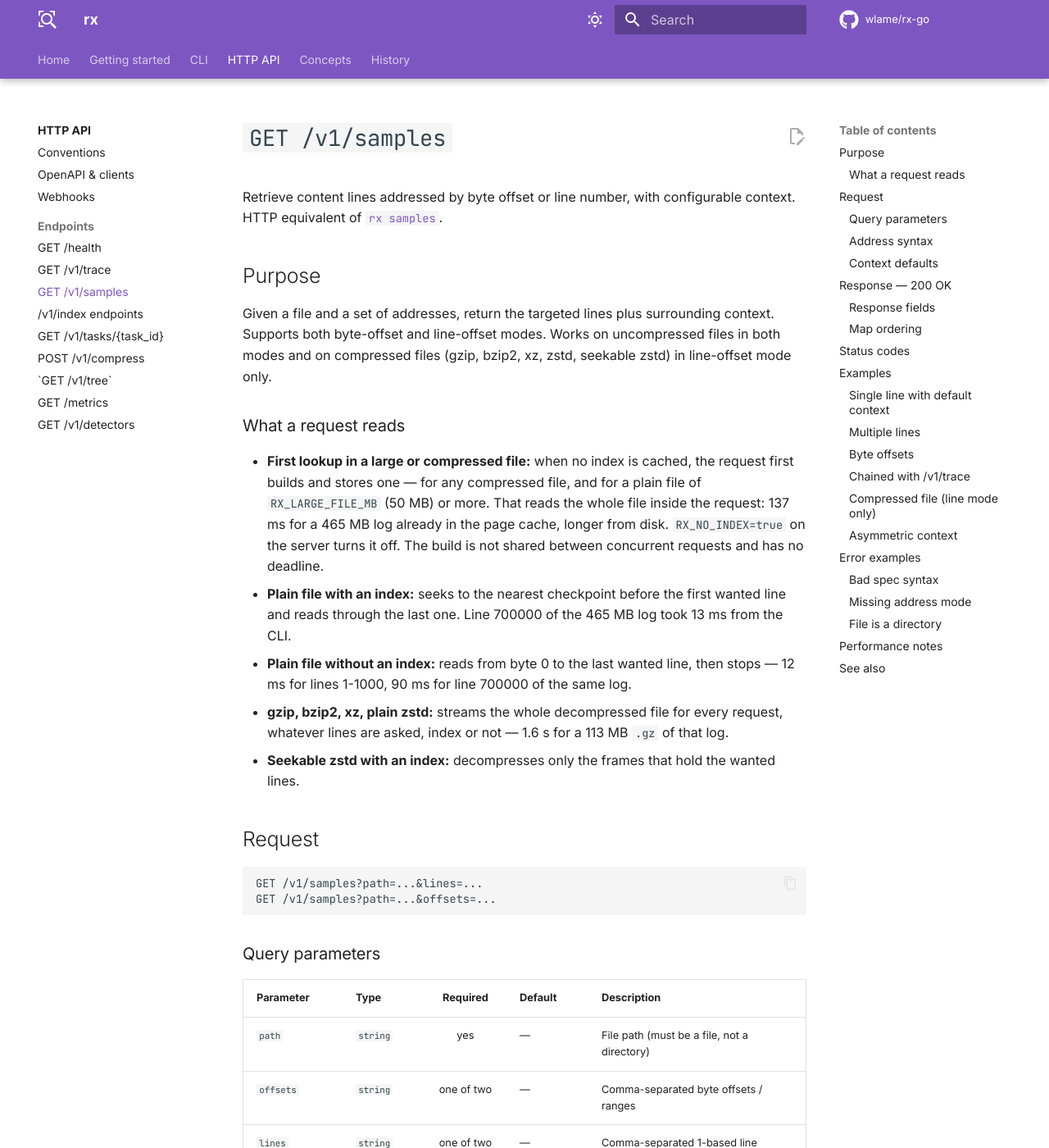
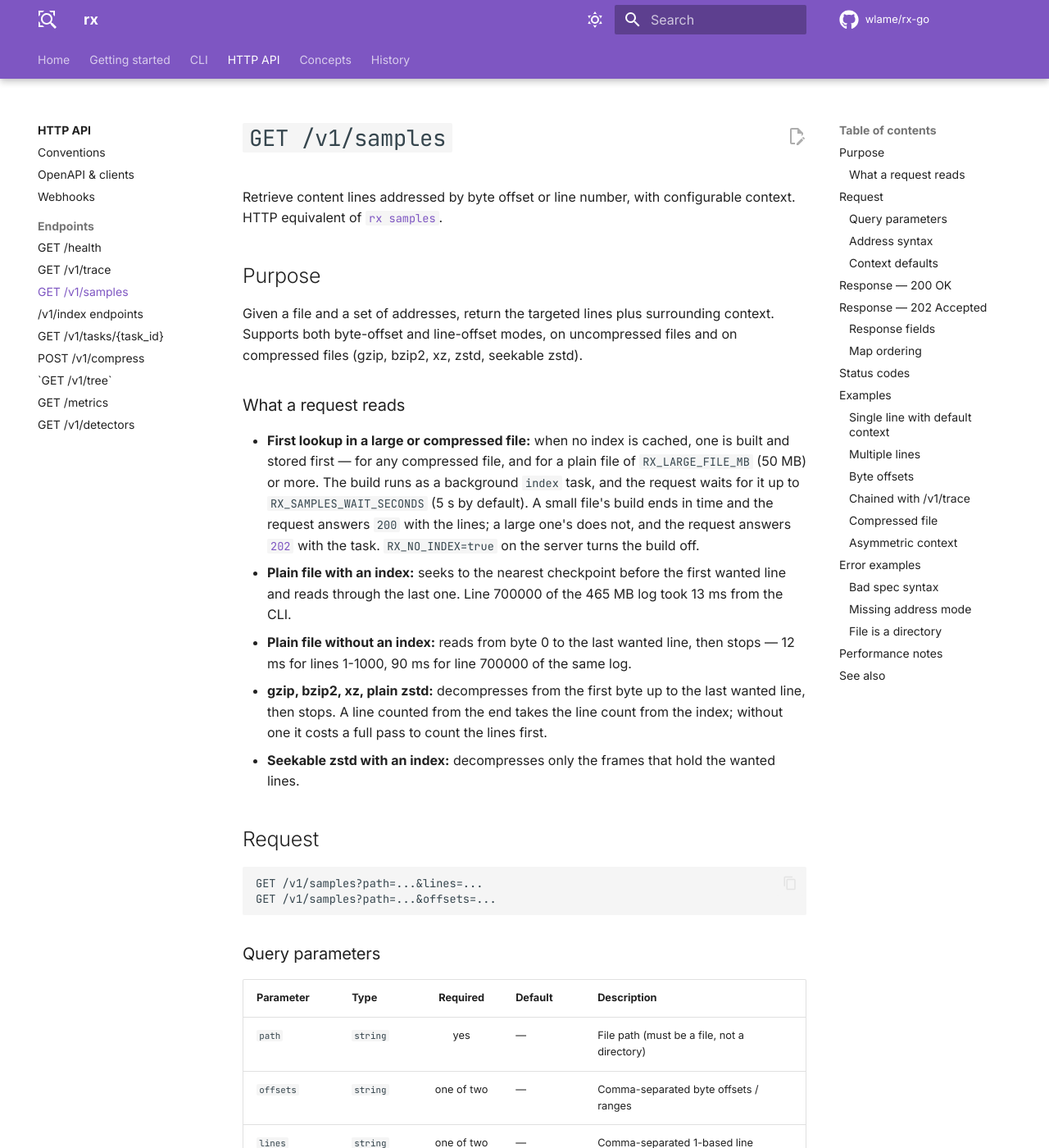
Before and after one commit to wlame/rx-go, an MkDocs documentation site: the page built from docs/api/endpoints/samples.md, in a window 1280 px wide and 1400 px high. Shown: the whole window at 82% size. Built offline with MkDocs 1.6.1 and Material for MkDocs 9.7.7, drawn with Linux system fonts in a browser that asks for light colours; comment, search, counter and statistics services are not loaded; the version menu is left out; some of the changed text lies outside the part shown.

Commit message:
Document the shared samples index build, its 202 answer, task progress and the samples context cap.

````diff
--- a/docs/api/endpoints/samples.md
+++ b/docs/api/endpoints/samples.md
@@ -6,28 +6,29 @@
 ## Purpose
 
 Given a file and a set of addresses, return the targeted lines plus
-surrounding context. Supports both byte-offset and line-offset modes.
-Works on uncompressed files in both modes and on compressed files
-(gzip, bzip2, xz, zstd, seekable zstd) in line-offset mode only.
+surrounding context. Supports both byte-offset and line-offset modes, on uncompressed files
+and on compressed files (gzip, bzip2, xz, zstd, seekable zstd).
 
 ### What a request reads
 
 - **First lookup in a large or compressed file:** when no index is
-  cached, the request first builds and stores one — for any compressed
-  file, and for a plain file of `RX_LARGE_FILE_MB` (50 MB) or more. That
-  reads the whole file inside the request: 137 ms for a 465 MB log
-  already in the page cache, longer from disk. `RX_NO_INDEX=true` on the
-  server turns it off. The build is not shared between concurrent
-  requests and has no deadline.
+  cached, one is built and stored first — for any compressed file, and
+  for a plain file of `RX_LARGE_FILE_MB` (50 MB) or more. The build runs
+  as a background `index` task, and the request waits for it up to
+  `RX_SAMPLES_WAIT_SECONDS` (5 s by default). A small file's build ends
+  in time and the request answers `200` with the lines; a large one's
+  does not, and the request answers [`202`](#response-202-accepted) with
+  the task. `RX_NO_INDEX=true` on the server turns the build off.
 - **Plain file with an index:** seeks to the nearest checkpoint before
   the first wanted line and reads through the last one. Line 700000 of
   the 465 MB log took 13 ms from the CLI.
 - **Plain file without an index:** reads from byte 0 to the last wanted
   line, then stops — 12 ms for lines 1-1000, 90 ms for line 700000 of
   the same log.
-- **gzip, bzip2, xz, plain zstd:** streams the whole decompressed file
-  for every request, whatever lines are asked, index or not — 1.6 s for
-  a 113 MB `.gz` of that log.
+- **gzip, bzip2, xz, plain zstd:** decompresses from the first byte up
+  to the last wanted line, then stops. A line counted from the end takes
+  the line count from the index; without one it costs a full pass to
+  count the lines first.
 - **Seekable zstd with an index:** decompresses only the frames that
   hold the wanted lines.
 
@@ -72,7 +73,9 @@
 `before_context`, and `after_context` (huma query params can't
 distinguish absent from `0`). Omit the param entirely or pass `-1` to
 get the default `3`. `before_context` and `after_context`, `0`
-included, override `context`.
+included, override `context`. Each is capped at 100 lines, the cap
+`/v1/trace` has; a larger value is a `422`. A wider read is a line
+range (`lines=100-1100`), which has no cap.
 
 The response's `before_context` and `after_context` echo the window
 the request asked for. Each window is clamped at line 1 and at the last
@@ -107,6 +110,38 @@
 `"offsets": {"20": 2, "30-50": 3, "9999": -1}` with
 `"samples": {"20": ["LINE 2 payload"], "30-50": ["LINE 3 payload", "LINE 4 payload"], "9999": null}`.
 
+## Response — 202 Accepted
+
+When the file's line index is still being built after
+`RX_SAMPLES_WAIT_SECONDS`, the answer names the build's task instead of
+the lines:
+
+```json
+{
+  "task_id": "1b9e4c1e-3f7a-4c55-9a2e-6d0f7b1c2a10",
+  "status": "running",
+  "message": "Building the line index of /var/log/core.log; poll GET /v1/tasks/1b9e4c1e-3f7a-4c55-9a2e-6d0f7b1c2a10 and ask again when it completes",
+  "path": "/var/log/core.log",
+  "started_at": "2026-10-03T18:12:04.512330Z"
+}
+```
+
+Poll [`GET /v1/tasks/{task_id}`](tasks.md) until its `status` is
+`completed` or `failed` (its `progress` says how far the build has
+read), then send the same request again. A failed build does not fail
+the lookup: the next request reads the file without an index, slower
+and with the same answer.
+
+There is one build per file at a time, shared by every request for it:
+a second request while it runs gets the same `task_id`, and so does a
+request while a `POST /v1/index` task for the file runs. A request that
+gives up waiting, or whose client disconnects, leaves the build running;
+its index serves every later request. A request for a file that changed
+after the build started does not wait for that build and is answered
+from the file.
+
+`rx samples` never answers this way: the CLI waits for the build.
+
 ### Response fields
 
 | Field | Type | Description |
@@ -132,9 +167,11 @@
 | Code | When |
 |---:|---|
 | `200 OK` | Success; a position the file does not have answers `-1` in `lines`/`offsets` and `null` in `samples` |
+| `202 Accepted` | The file's index is being built and did not finish within `RX_SAMPLES_WAIT_SECONDS`; the body names the task (see [above](#response-202-accepted)) |
 | `400 Bad Request` | Missing both `offsets` and `lines`; both set; bad spec syntax; `path` is a directory |
 | `403 Forbidden` | Path outside `--search-root` |
 | `404 Not Found` | File doesn't exist |
+| `422 Unprocessable Entity` | A context count above 100, or a missing `path` |
 | `500 Internal Server Error` | Resolver failure; logged with stack |
 
 Samples reads the file itself and never runs `ripgrep`, so it answers on
@@ -186,7 +223,7 @@
     | jq '.samples'
 ```
 
-### Compressed file (line mode only)
+### Compressed file
 
 ```bash
 curl -sG 'http://127.0.0.1:7777/v1/samples' \
@@ -246,7 +283,7 @@
 - Multiple addresses in one request are amortized — the file is
   opened once and walked once
 - Compressed line-mode (except seekable zstd with an index) streams the
-  whole decompressed file
+  decompressed file up to the last wanted line
 
 ## See also
 
````
Also changed, not shown: other parts of docs/api/endpoints/samples.md (+3 -3 lines), AGENTS.md (+8 -3 lines), docs/api/endpoints/tasks.md (+7 -1 lines), docs/cli/samples.md (+28 -19 lines), docs/configuration.md (+2 -1 lines), docs/performance.md (+13 -6 lines).
